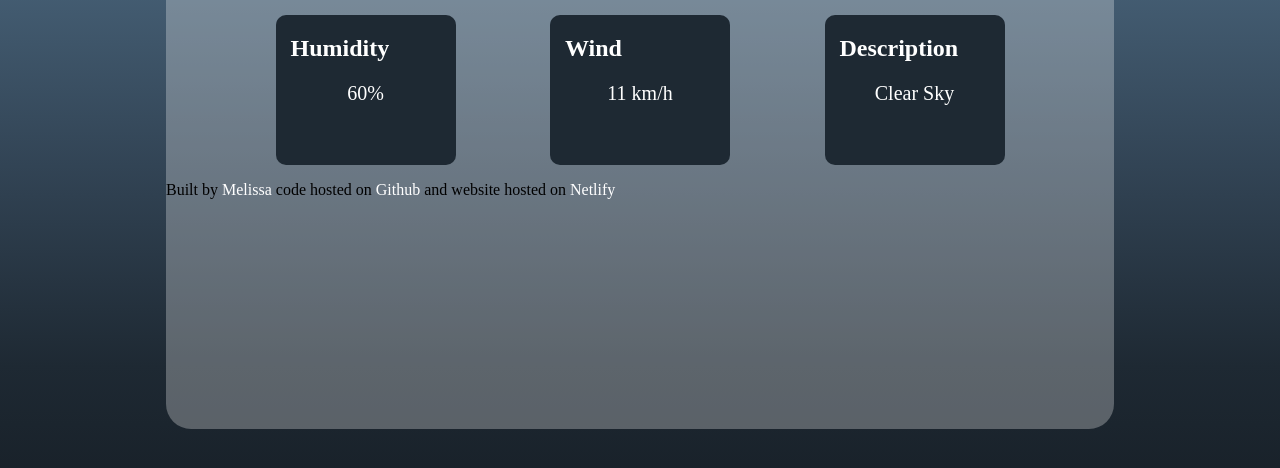
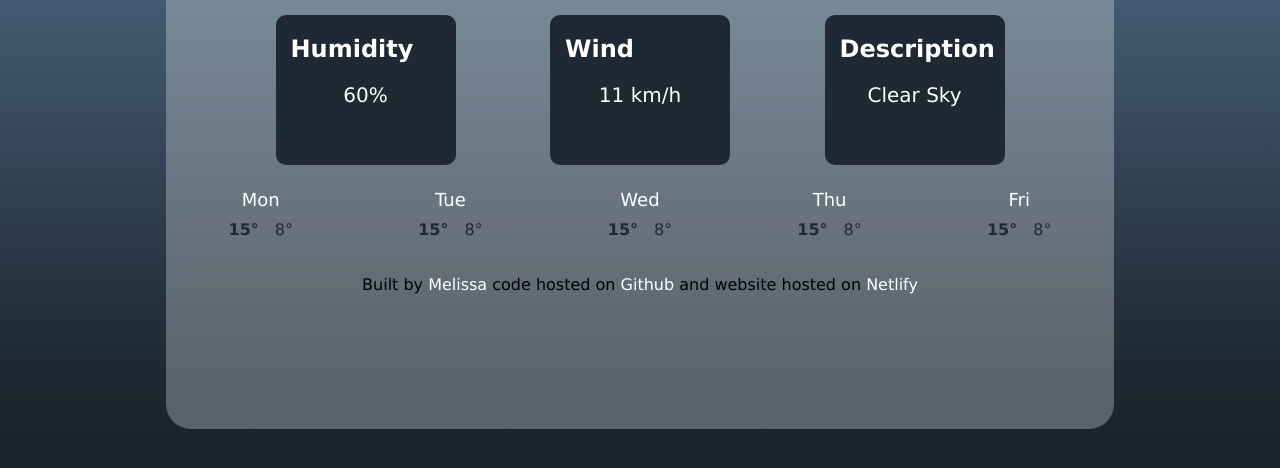
Before and after one commit to Melissa-Henry-Dev/Weather-App, a website: page index.html in a window 1280 px wide. Shown: the part 234-702 px from the top of the page. Drawn offline with nearby package versions, Linux system fonts and the light colour scheme; no server answers.

Commit message:
Added weather forecast structure

```diff
--- a/index.html
+++ b/index.html
@@ -41,6 +41,68 @@
                 <p id="description">Clear Sky</p>
             </div>
         </div>
+        <div class="weather-forecast">
+            <div class="weather-forecast-day">
+                <div class="weather-forecast-date">Mon</div>
+                <div class="weather-forecast-icon"></div>
+                <div class="weather-forecast-temperatures">
+                    <div class="weather-forecast-temp">
+                        <strong>15°</strong>
+                    </div>
+                    <div class="weather-forecast-temp">
+                        8°
+                    </div>
+                </div>
+            </div>
+            <div class="weather-forecast-day">
+                <div class="weather-forecast-date">Tue</div>
+                <div class="weather-forecast-icon"></div>
+                <div class="weather-forecast-temperatures">
+                    <div class="weather-forecast-temp">
+                        <strong>15°</strong>
+                    </div>
+                    <div class="weather-forecast-temp">
+                        8°
+                    </div>
+                </div>
+            </div>
+            <div class="weather-forecast-day">
+                <div class="weather-forecast-date">Wed</div>
+                <div class="weather-forecast-icon"></div>
+                <div class="weather-forecast-temperatures">
+                    <div class="weather-forecast-temp">
+                        <strong>15°</strong>
+                    </div>
+                    <div class="weather-forecast-temp">
+                        8°
+                    </div>
+                </div>
+            </div>
+            <div class="weather-forecast-day">
+                <div class="weather-forecast-date">Thu</div>
+                <div class="weather-forecast-icon"></div>
+                <div class="weather-forecast-temperatures">
+                    <div class="weather-forecast-temp">
+                        <strong>15°</strong>
+                    </div>
+                    <div class="weather-forecast-temp">
+                        8°
+                    </div>
+                </div>
+            </div>
+            <div class="weather-forecast-day">
+                <div class="weather-forecast-date">Fri</div>
+                <div class="weather-forecast-icon"></div>
+                <div class="weather-forecast-temperatures">
+                    <div class="weather-forecast-temp">
+                        <strong>15°</strong>
+                    </div>
+                    <div class="weather-forecast-temp">
+                        8°
+                    </div>
+                </div>
+            </div>
+        </div>
         <div class="footer">
             <p class="footer-text">Built by <a href="https://github.com/Melissa-Henry-Dev">Melissa</a> code hosted on <a href="https://github.com/Melissa-Henry-Dev/Weather-App">Github</a> and website hosted on <a href="https://weather-application-melissa.netlify.app/">Netlify</a></p>
         </div>
--- a/src/style.css
+++ b/src/style.css
@@ -6,6 +6,7 @@ html{
 body {
     background: linear-gradient(#5a7b99, #466076, #324455, #1e2933, #141b22);
     background-repeat: no-repeat;
+    font-family: 'Lucida Sans', 'Lucida Sans Regular', 'Lucida Grande', 'Lucida Sans Unicode', Geneva, Verdana, sans-serif;
 }
 
 a{
@@ -26,6 +27,11 @@ h2{
     color: #fff;
 }
 /*CLASSES*/
+.footer{
+    display: flex;
+    justify-content: center;
+    padding-top: 20px;
+}
 .header{
     padding-top: 15px;
 }
@@ -56,7 +62,6 @@ h2{
 
 .city-details{
     margin-left: 15px;
-    font-family: 'Lucida Sans', 'Lucida Sans Regular', 'Lucida Grande', 'Lucida Sans Unicode', Geneva, Verdana, sans-serif;
     color: #fff;
 }
 
@@ -89,6 +94,7 @@ h2{
     text-align: center;
     color: #fff;
     font-size: 20px;
+    font-weight: 100;
 }
 
 .weather-humidity{
@@ -122,3 +128,34 @@ h2{
     height: 80px;
     margin-top: 20px;
 }
+
+.weather-forecast-date{
+    text-align: center;
+    color: #fff;
+    font-size: 18px;
+    line-height: 20px;
+    margin-bottom: 10px;
+}
+
+.weather-forecast-icon{
+    font-size: 38px;
+    text-align: center;
+}
+
+.weather-forecast-temperatures{
+    text-align: center;
+    color: #1e2933;
+    display: flex;
+    justify-content: center;
+    margin-top: 10px;
+}
+
+.weather-forecast-temp{
+    padding: 0 8px;
+}
+
+.weather-forecast{
+    display: flex;
+    justify-content: space-around;
+    padding-top: 25px;
+}
```
